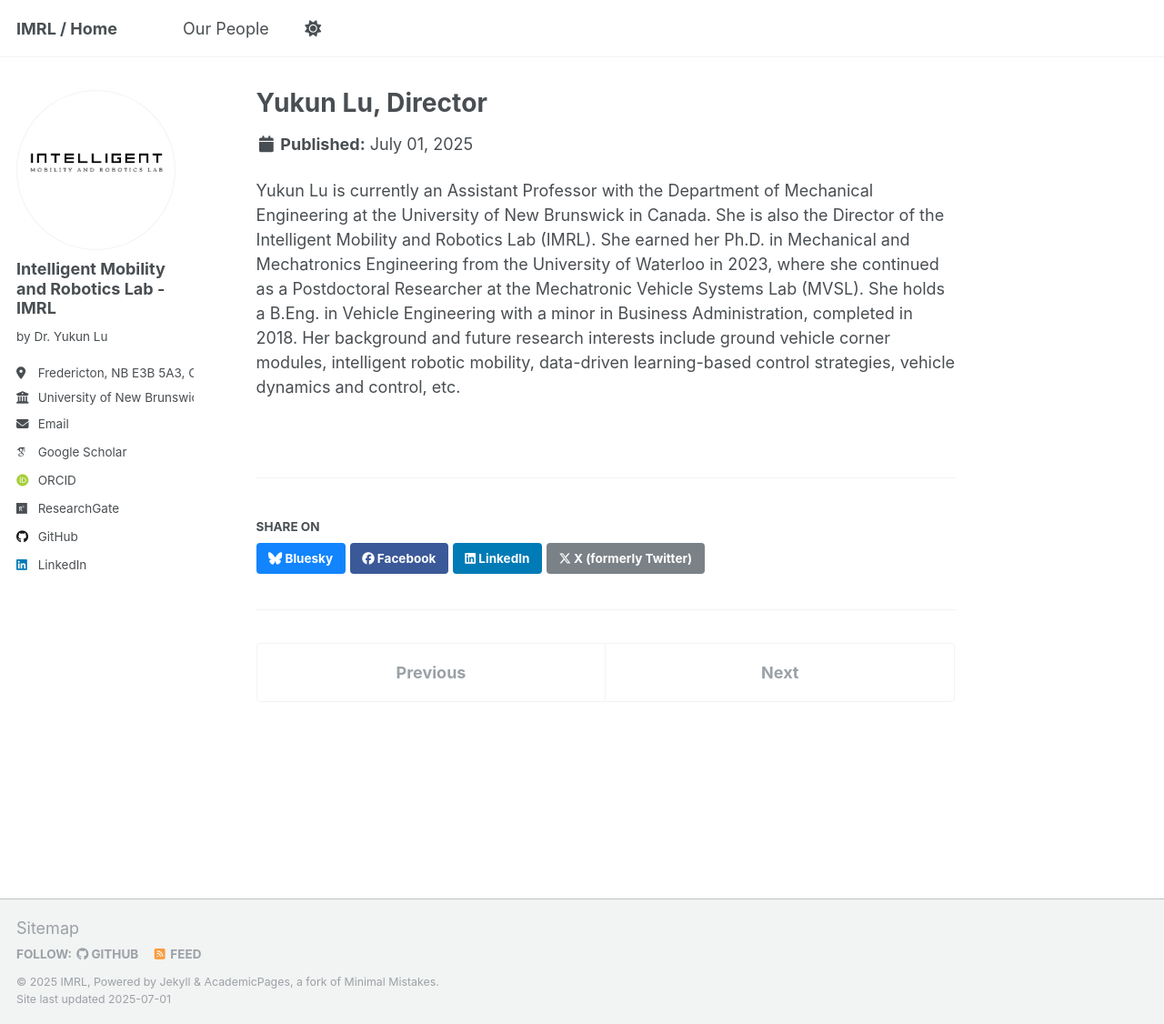
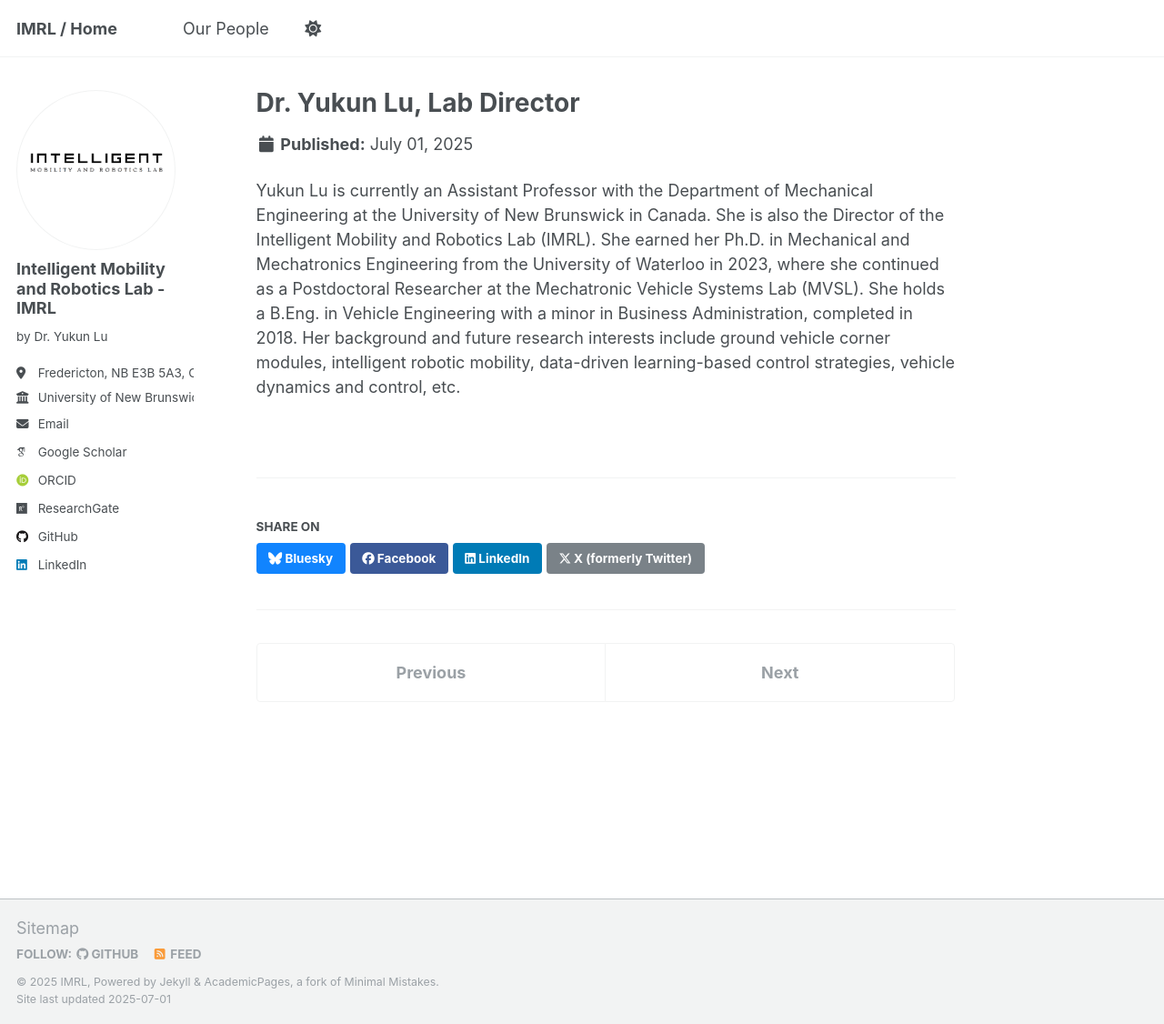
Before and after one commit to IMRL2025/IMRL2025.github.io, a Jekyll site: the page built from _portfolio/portfolio-1.md, in a window 1280 px wide and 1126 px high. Shown: the whole window at 91% size. Built offline with Jekyll 4.4.1, drawn with Linux system fonts in a browser that asks for light colours; some web fonts are replaced.

Commit message:
Update portfolio-1.md

```diff
--- a/_portfolio/portfolio-1.md
+++ b/_portfolio/portfolio-1.md
@@ -1,6 +1,6 @@
 ---
-title: "Yukun Lu, Director"
-excerpt: "Assistant Professor at the University of New Brunswick, Canada <br/><img src='/images/500x300.png'>"
+title: "Dr. Yukun Lu, Lab Director"
+excerpt: "Assistant Professor at the University of New Brunswick, Canada <br/><img src='/images/favicon-192x192.png'>"
 collection: portfolio
 ---
 
```
